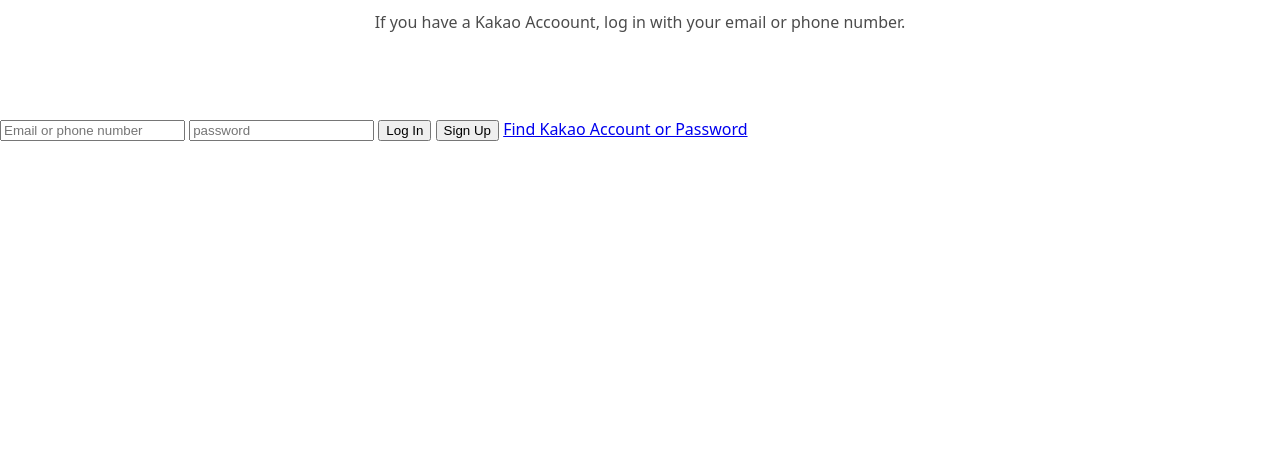
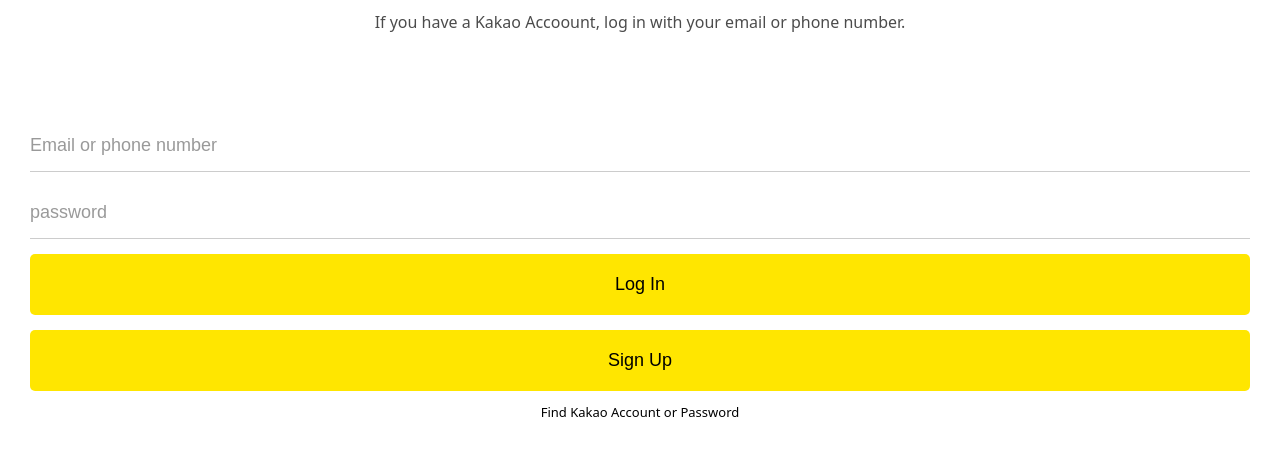
Before and after one commit to elliotshkim/kokoa-clone-2023, a plain HTML site: page index.html in a window 1280 px wide. Shown: the part 167-622 px from the top of the page. Drawn offline with Linux system fonts and the light colour scheme.

Commit message:
login-page

```diff
--- a/css/reset.css
+++ b/css/reset.css
@@ -41,3 +41,7 @@ table {
 	border-collapse: collapse;
 	border-spacing: 0;
 }
+
+input:focus {
+	outline: none;
+}
--- a/css/styles.css
+++ b/css/styles.css
@@ -22,3 +22,43 @@ body {
     width: 60%;
     opacity: 0.7;
    }
+
+#login-form {
+    display:flex;
+    flex-direction: column;
+    margin: 0px 30px;
+    }
+#login-form input {
+    border: none;
+    padding:15px 0px;
+    font-size: 18px;
+    margin-bottom: 15px;
+
+}
+
+#login-form input:not([type="submit"]) {
+    border-bottom: 1px solid rgb(0, 0, 0, 0.2);
+    transition: border-color 0.3s ease-in-out;
+}
+
+#login-form input::placeholder {
+    color: rgb(0, 0, 0, 0.4);
+}
+
+#login-form input:focus {
+    border-color: rgb(0, 0, 0, 0.4);
+}
+
+#login-form input[type="submit"] {
+  background-color: #ffe600;
+  cursor: pointer;
+  padding: 20px 0px;
+  border-radius: 5px;
+}
+
+#login-form a {
+    text-align: center;
+    text-decoration: none;
+    color:inherit;
+    font-size: 13px;
+}
```
